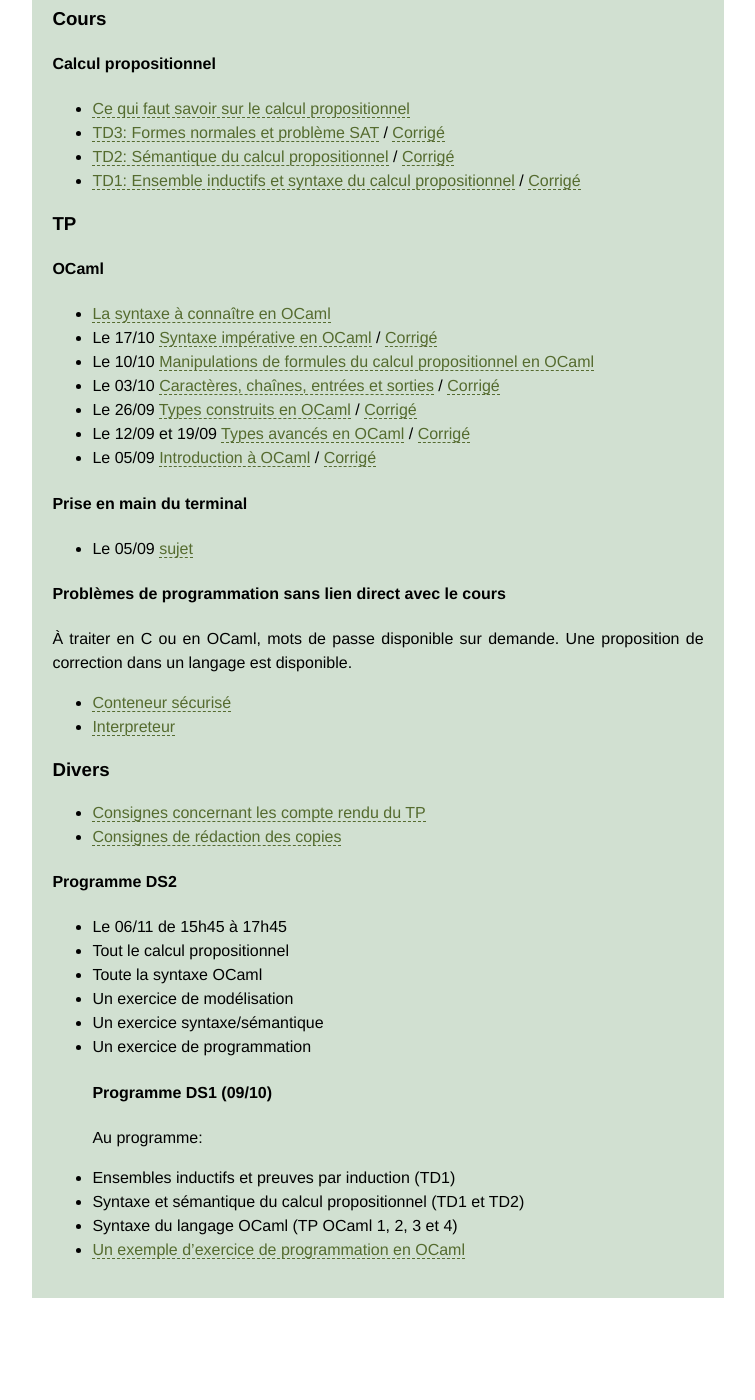
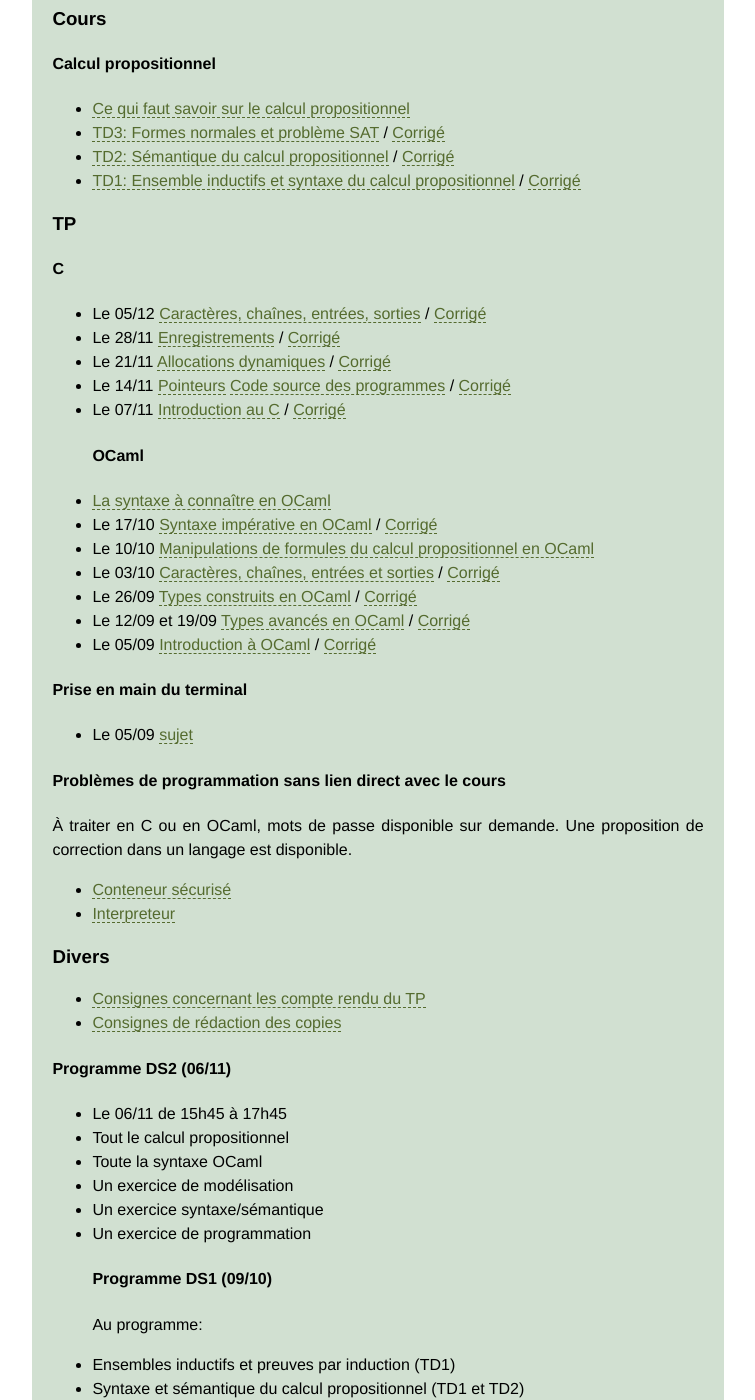
Before and after one commit to VladislavTempez/Vladislavtempez.github.io, a Jekyll site: the page built from pages/mp2i.md, in a window 1280 px wide and 1400 px high, scrolled down 485 px. Shown: the whole window, without its empty margins (262-1017 px from the left). Built offline with Jekyll 4.4.1, drawn with Linux system fonts in a browser that asks for light colours; before the commit the page ends 1783 px from its top, so only the background shows below that.

Commit message:
Sujets de TP C

```diff
--- a/pages/mp2i.md
+++ b/pages/mp2i.md
@@ -21,6 +21,12 @@
 - [TD1: Ensemble inductifs et syntaxe du calcul propositionnel](https://nc-lycees.netocentre.fr/s/M3pzHQJyNSm3Egy) / [Corrigé](https://nc-lycees.netocentre.fr/s/6kcK8T9yiGQ6oQm)
 
 ### TP
+#### C
+- Le 05/12 [Caractères, chaînes, entrées, sorties](https://nc-lycees.netocentre.fr/s/MXZ7ztJ62AHBi6y) / [Corrigé](https://nc-lycees.netocentre.fr/s/9AXEq8cqTiXNWFE)
+- Le 28/11 [Enregistrements](https://nc-lycees.netocentre.fr/s/y73mn4cxXaTsWCQ) / [Corrigé](https://nc-lycees.netocentre.fr/s/scQyaYRTSBHW2Cn)
+- Le 21/11 [Allocations dynamiques](https://nc-lycees.netocentre.fr/s/ga4Qckc4Psn3pxt) / [Corrigé](https://nc-lycees.netocentre.fr/s/nbKpqsTaWZ5eJHm)
+- Le 14/11 [Pointeurs](https://nc-lycees.netocentre.fr/s/pQseMBy2bAobLHR) [Code source des programmes](https://nc-lycees.netocentre.fr/s/bQwJgTQosPZrsqZ) / [Corrigé](https://nc-lycees.netocentre.fr/s/PXrd4Hb39CANQrG)
+- Le 07/11 [Introduction au C](https://nc-lycees.netocentre.fr/s/8X7X7ZFyfEdoaY4) / [Corrigé](https://nc-lycees.netocentre.fr/s/pQDQCS2ofKQJied)
 #### OCaml
 - [La syntaxe à connaître en OCaml](https://nc-lycees.netocentre.fr/s/3YsmRsNCXLd57FK)
 - Le 17/10 [Syntaxe impérative en OCaml](https://nc-lycees.netocentre.fr/s/joPXZY2BsXLwKma) / [Corrigé](https://nc-lycees.netocentre.fr/s/nQwjoKmpNAe8tqq)
@@ -42,7 +48,7 @@
 - [Consignes concernant les compte rendu du TP](https://nc-lycees.netocentre.fr/s/atbJ9Jgezo58yfA)
 - [Consignes de rédaction des copies](https://nc-lycees.netocentre.fr/s/Yf43iRNiZM3TAsL)
 
-#### Programme DS2
+#### Programme DS2 (06/11)
 - Le 06/11 de 15h45 à 17h45
 - Tout le calcul propositionnel
 - Toute la syntaxe OCaml
```
